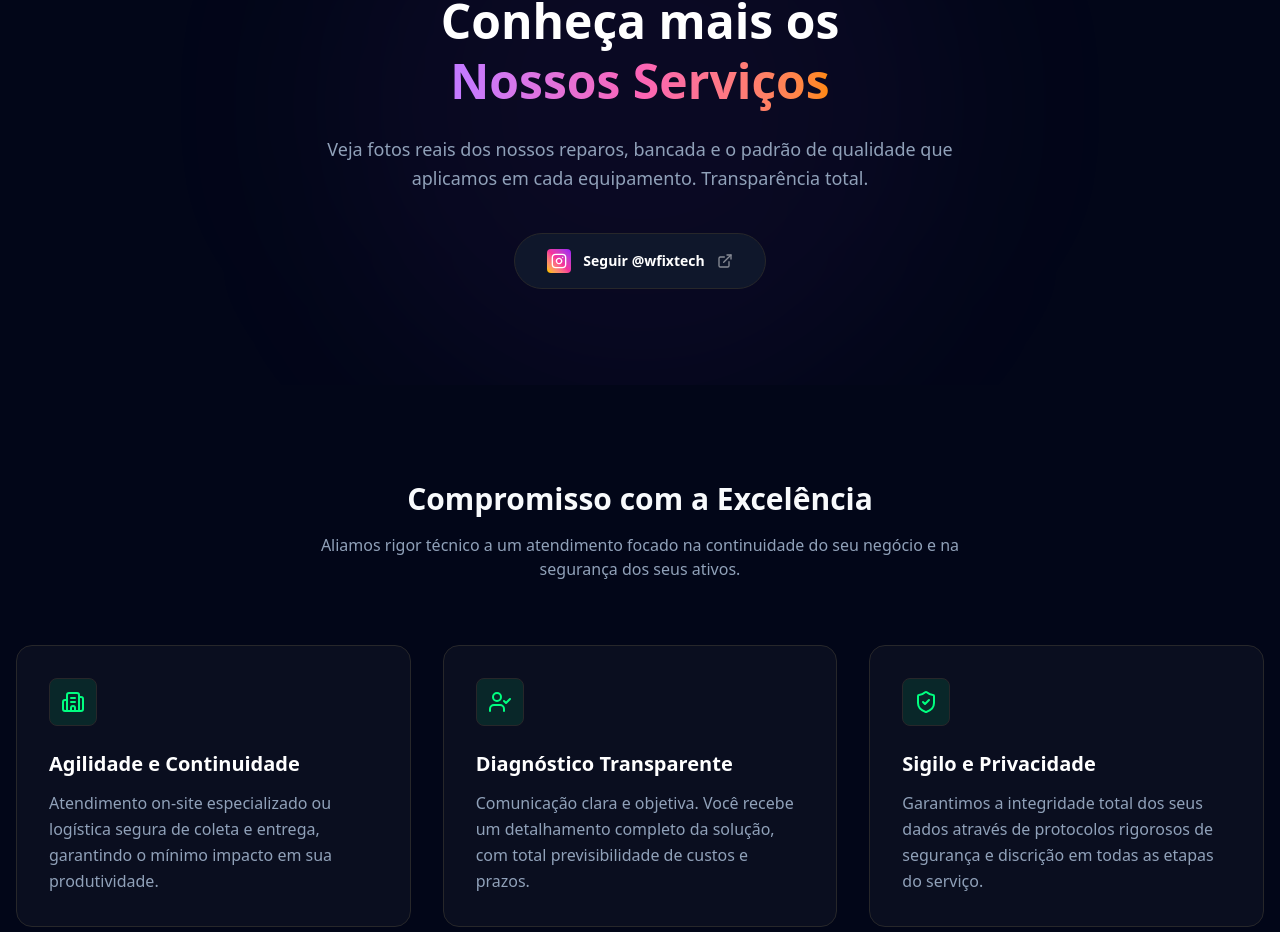
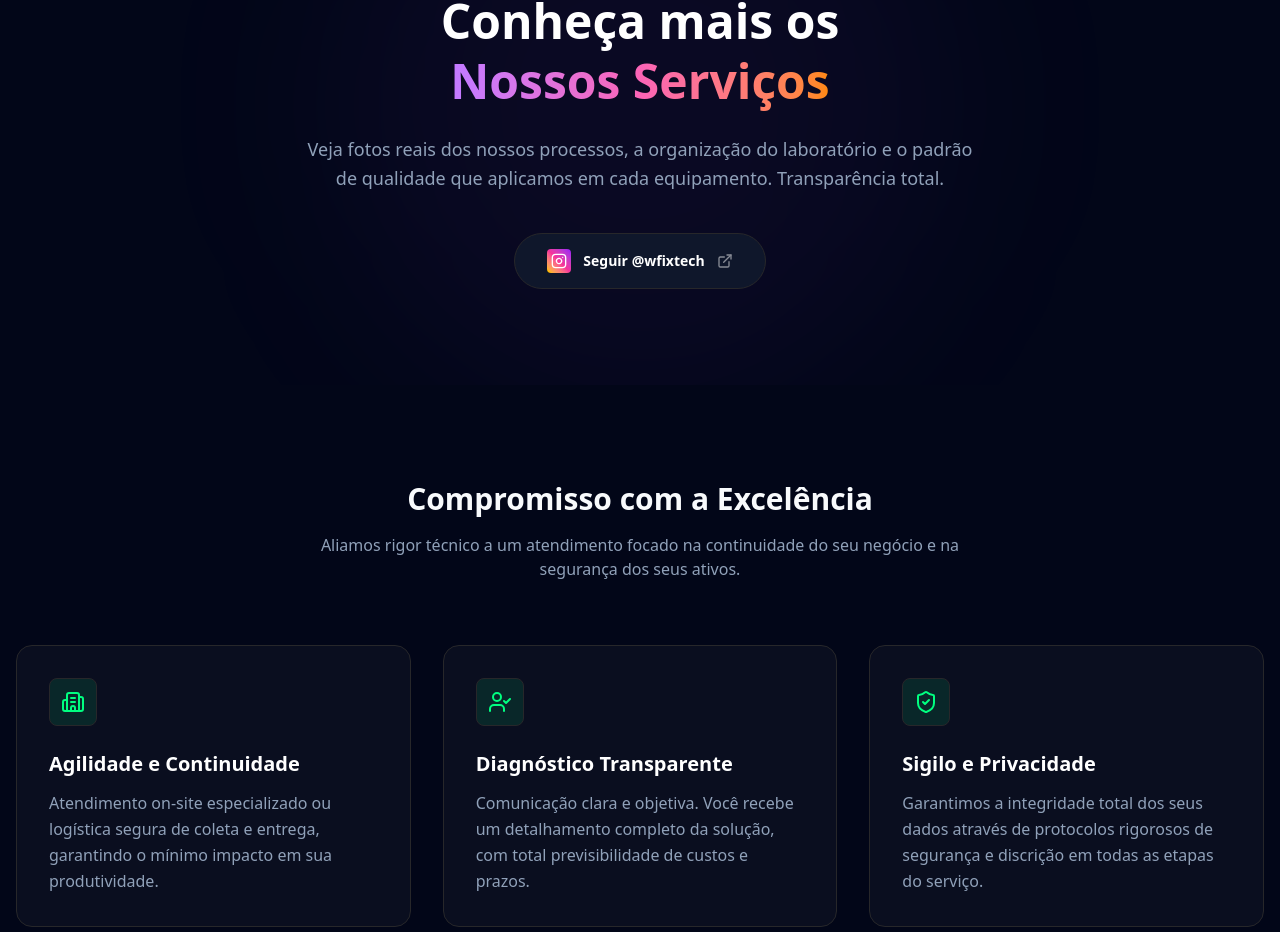
Before and after one commit to wheslancardoso/wtechprot, a Next.js app: page / in a window 1280 px wide. Shown: the part 4239-5171 px from the top of the page. Built offline with nearby package versions, Linux system fonts and the light colour scheme; no server answers.

Commit message:
fix: remove green hover flash and sanitize ads copy

```diff
--- a/src/components/instagram-section.tsx
+++ b/src/components/instagram-section.tsx
@@ -29,13 +29,13 @@ export function InstagramSection() {
                     </h2>
 
                     <p className="text-lg text-slate-400 mb-10 leading-relaxed max-w-2xl mx-auto">
-                        Veja fotos reais dos nossos reparos, bancada e o padrão de qualidade que aplicamos em cada equipamento. Transparência total.
+                        Veja fotos reais dos nossos processos, a organização do laboratório e o padrão de qualidade que aplicamos em cada equipamento. Transparência total.
                     </p>
 
                     <div className="flex flex-col sm:flex-row items-center justify-center gap-6">
                         <Button
                             size="lg"
-                            className="group relative overflow-hidden rounded-full font-bold px-8 h-14 w-full sm:w-auto transition-all duration-300 text-white border-0 bg-gradient-to-r from-purple-600 via-pink-600 to-orange-600 sm:bg-none sm:bg-slate-900 sm:border sm:border-white/10 sm:hover:border-white/20"
+                            className="group relative overflow-hidden rounded-full font-bold px-8 h-14 w-full sm:w-auto transition-all duration-300 text-white border-0 bg-gradient-to-r from-purple-600 via-pink-600 to-orange-600 sm:bg-none sm:bg-slate-900 sm:border sm:border-white/10 sm:hover:border-white/20 hover:bg-slate-900 hover:text-white"
                             asChild
                         >
                             <Link href={instagramUrl} target="_blank">
```
